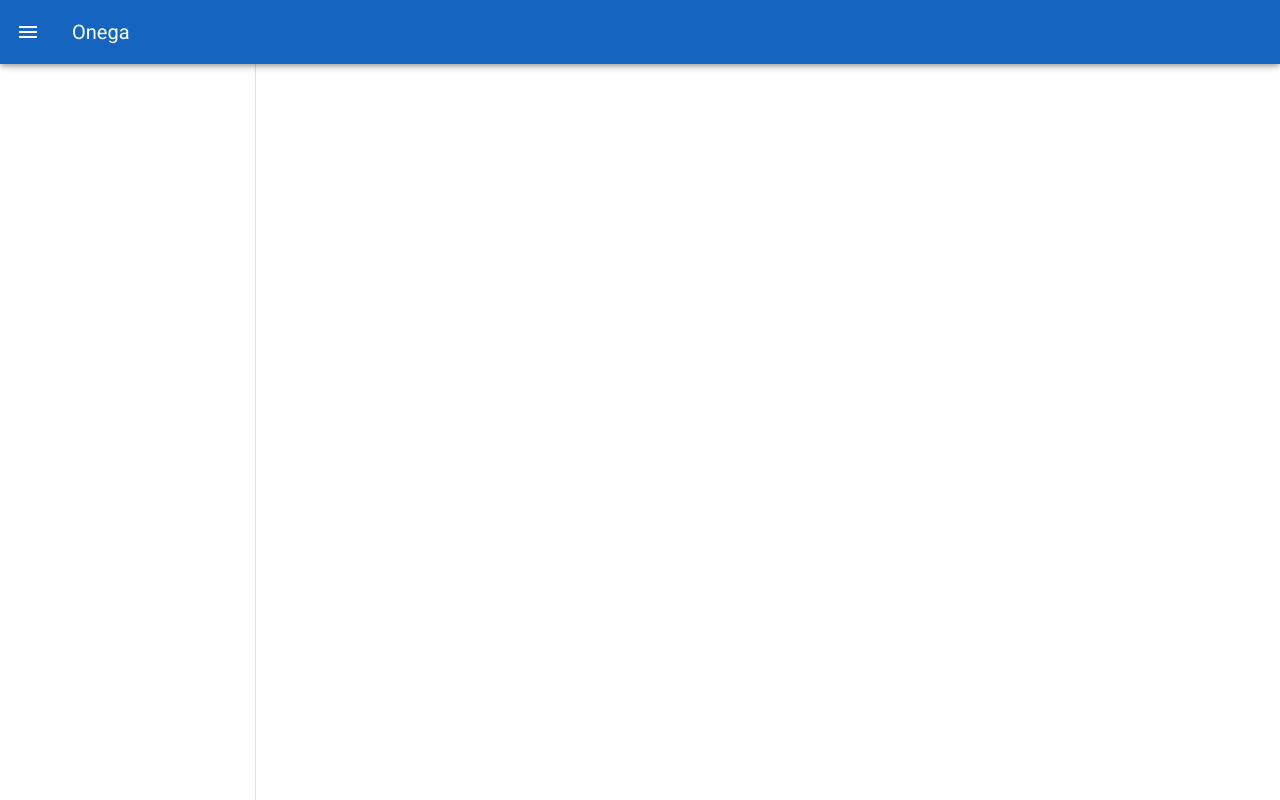
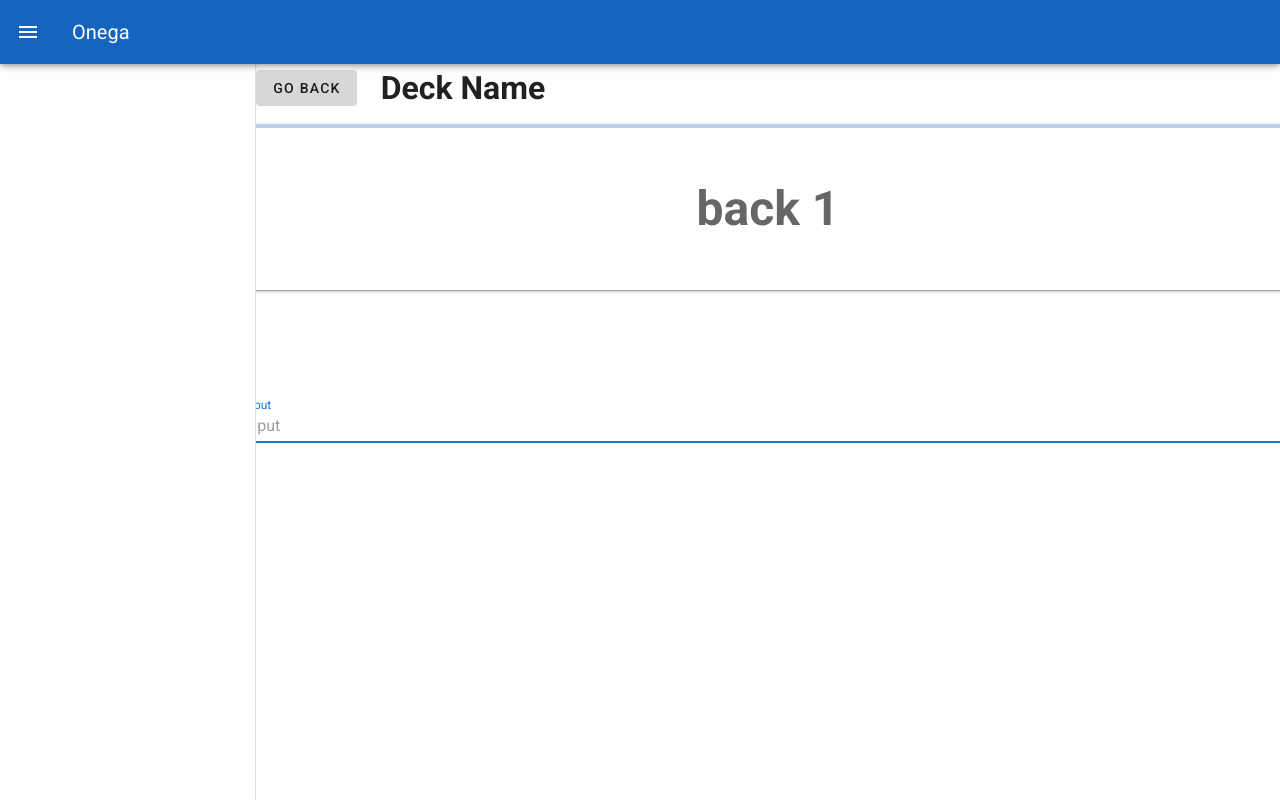
Before and after one commit to darutoko/onega, a Vue app in the folder web/: page /decks/1/test in a window 1280 px wide. Built offline with nearby package versions, Linux system fonts and the light colour scheme.

Commit message:
add test page

```diff
--- a/web/src/router/index.js
+++ b/web/src/router/index.js
@@ -5,6 +5,7 @@ import Home from "@/views/Home.vue"
 import DeckList from "@/views/DeckList.vue"
 import DeckEdit from "@/views/DeckEdit.vue"
 import DeckMemorize from "@/views/DeckMemorize.vue"
+import DeckTest from "@/views/DeckTest.vue"
 
 Vue.use(VueRouter)
 
@@ -29,6 +30,11 @@ const routes = [
 		name: "DeckMemorize",
 		component: DeckMemorize,
 	},
+	{
+		path: "/decks/:id/test",
+		name: "DeckTest",
+		component: DeckTest,
+	},
 	// route level code-splitting
 	// this generates a separate chunk (about.[hash].js) for this route
 	// which is lazy-loaded when the route is visited.
--- a/web/src/views/DeckList.vue
+++ b/web/src/views/DeckList.vue
@@ -28,7 +28,7 @@
 						</v-card-text>
 						<v-card-actions>
 							<v-btn color="blue darken-3" :to="{ name: 'DeckMemorize', params: { id: '1' } }" dark>Memorize</v-btn>
-							<v-btn color="green darken-3" dark>Test</v-btn>
+							<v-btn color="green darken-3" :to="{ name: 'DeckTest', params: { id: '1' } }" dark>Test</v-btn>
 							<v-spacer></v-spacer>
 							<v-btn color="blue-grey" :to="{ name: 'DeckEdit', params: { id: '1' } }" dark>Edit</v-btn>
 							<v-btn color="red darken-3" dark>Delete</v-btn>
--- /dev/null
+++ b/web/src/views/DeckTest.vue
@@ -0,0 +1,119 @@
+<template>
+	<v-row>
+		<v-col class="pa-0">
+			<v-row align="center">
+				<v-col cols="auto">
+					<v-btn :to="{ name: 'DeckList' }" text>Go back</v-btn>
+				</v-col>
+				<v-col>
+					<h1>Deck Name</h1>
+				</v-col>
+			</v-row>
+
+			<v-row>
+				<v-col class="pa-0">
+					<v-card>
+						<v-progress-linear color="blue darken-3" height="4" :value="progress"></v-progress-linear>
+						<v-card-text>
+							<pre class="display-2 font-weight-bold text-center py-10">{{ cardText }}</pre>
+						</v-card-text>
+					</v-card>
+				</v-col>
+			</v-row>
+
+			<v-row>
+				<v-col class="pa-0">
+					<v-sheet class="white--text text-center py-5 my-4 headline darken-3" :class="bannerClass">{{ bannerText }}</v-sheet>
+				</v-col>
+			</v-row>
+
+			<v-row>
+				<v-col class="pa-0">
+					<v-text-field v-model="testInput" label="Input" placeholder="Input" @keyup.enter="handleInput" autofocus></v-text-field>
+				</v-col>
+			</v-row>
+		</v-col>
+	</v-row>
+</template>
+
+<script>
+export default {
+	name: "DeckTest",
+	// components: {},
+	data() {
+		return {
+			cards: [
+				{
+					id: 1,
+					input: "input 1",
+					front: "front 1",
+					back: "back 1",
+					testByFront: false,
+				},
+				{
+					id: 2,
+					input: "input 2",
+					front: "front 2",
+					back: "back 2",
+					testByFront: false,
+				},
+				{
+					id: 3,
+					input: "input 3",
+					front: "front 3",
+					back: "back 3",
+					testByFront: true,
+				},
+			],
+			cardIndex: 0,
+			testInput: "",
+			bannerClass: {
+				white: true,
+			},
+			bannerText: "!",
+		}
+	},
+	computed: {
+		cardText() {
+			if (this.cardIndex == this.cards.length) {
+				setTimeout(() => {
+					this.$router.push({ name: "DeckList" })
+				}, 500)
+				return "All Done!"
+			}
+			let card = this.cards[this.cardIndex]
+			if (card.testByFront) return card.front
+			else return card.back
+		},
+		progress() {
+			return Math.floor((this.cardIndex / this.cards.length) * 100)
+		},
+	},
+	// watch: {},
+	methods: {
+		handleInput() {
+			let isTestPasses = this.testInput === this.cards[this.cardIndex].input
+			this.bannerText = this.cards[this.cardIndex].input
+			this.bannerClass = {
+				red: !isTestPasses,
+				green: isTestPasses,
+				white: false,
+			}
+			setTimeout(() => {
+				if (isTestPasses) {
+					this.cardIndex++
+					this.testInput = ""
+				}
+				this.bannerText = "!"
+				this.bannerClass = {
+					red: false,
+					green: false,
+					white: true,
+				}
+			}, 3000)
+		},
+	},
+	// created() {},
+	// mounted() {},
+}
+</script>
```
